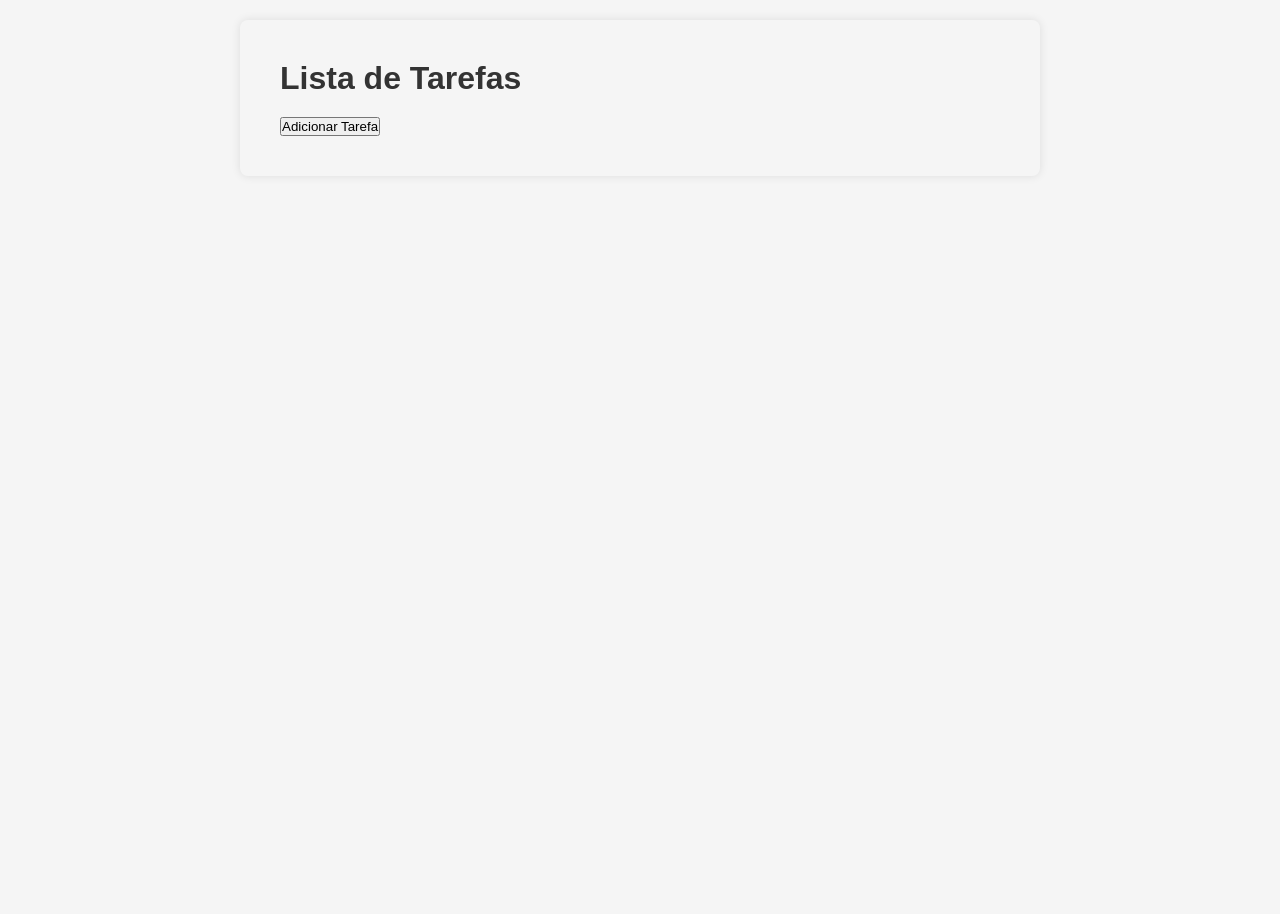
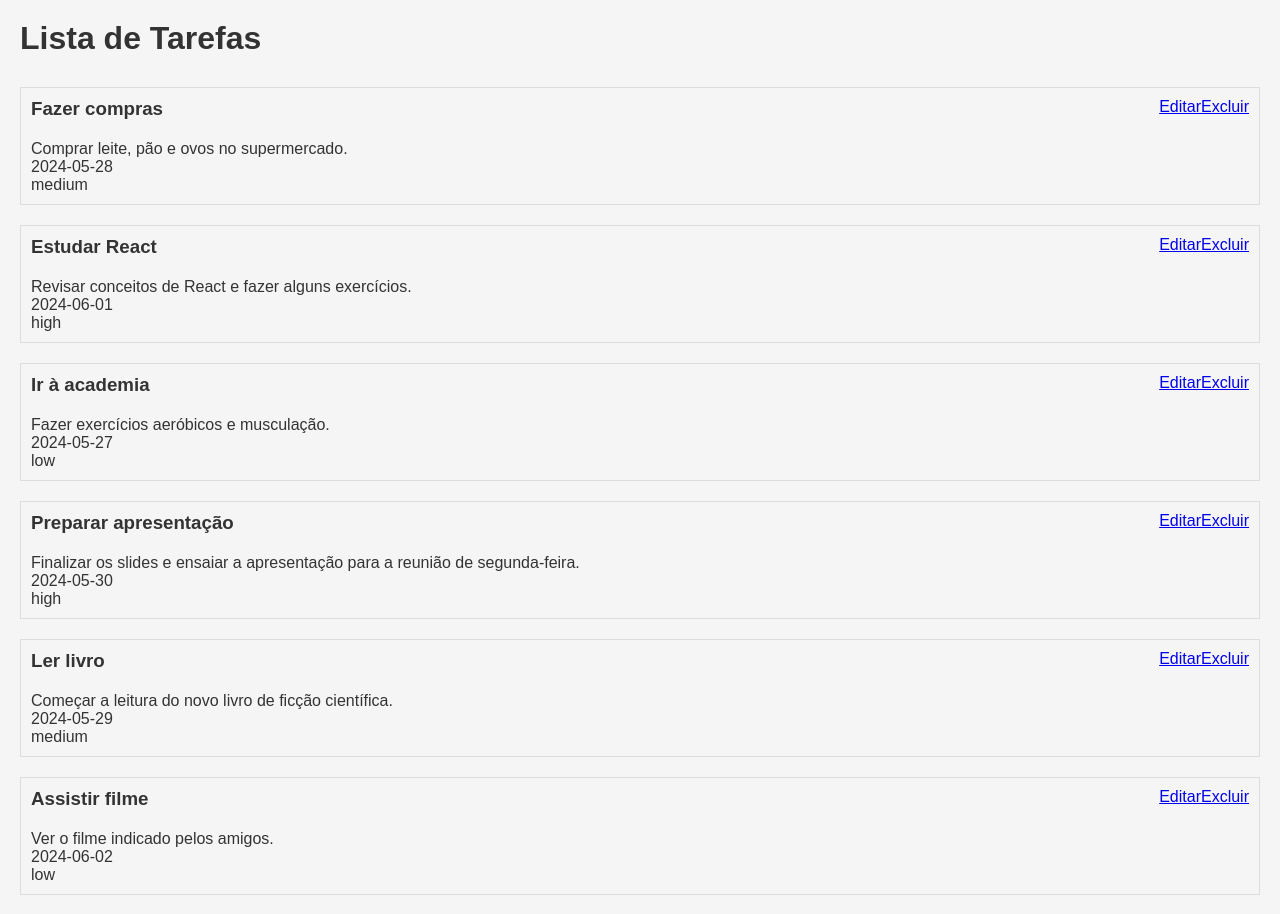
Before and after one commit to Danils0n23/vidaia-list, a React (Create React App) app: page / in a window 1280 px wide. Shown: the top 914 px of the page. Before the commit the page ends 800 px from the top, so only its background shows below. Built offline with nearby package versions, Linux system fonts and the light colour scheme.

Commit message:
update on projet

```diff
--- a/src/App.js
+++ b/src/App.js
@@ -1,46 +1,44 @@
+// App.js
 import React, { useState } from 'react';
-import { BrowserRouter as Router, Route, Routes } from 'react-router-dom';
-import styled from 'styled-components';
-import GlobalStyles from './GlobalStyles';
+import { BrowserRouter as Router, Routes, Route } from 'react-router-dom';
 import HomePage from './pages/HomePage';
 import CreateTaskPage from './pages/CreateTaskPage';
 import EditTaskPage from './pages/EditTaskPage';
 import DeleteTaskPage from './pages/DeleteTaskPage';
 
-const AppContainer = styled.div`
-  max-width: 800px;
-  margin: 0 auto;
-  padding: 20px;
-  border-radius: 8px;
-  box-shadow: 0 0 10px rgba(0, 0, 0, 0.1);
-`;
-
 const App = () => {
   const [tasks, setTasks] = useState([]);
 
-  const addTask = (task) => {
-    setTasks([...tasks, task]);
+  // Função para adicionar uma nova tarefa à lista de tarefas
+  const addTask = (newTask) => {
+    setTasks([...tasks, newTask]);
   };
 
-  const editTask = (updatedTask) => {
-    setTasks(tasks.map((task) => (task.id === updatedTask.id ? updatedTask : task)));
+  // Função para editar uma tarefa existente na lista de tarefas
+  const editTask = (id, updatedTask) => {
+    const updatedTasks = tasks.map(task => {
+      if (task.id === id) {
+        return { ...task, ...updatedTask };
+      }
+      return task;
+    });
+    setTasks(updatedTasks);
   };
 
-  const deleteTask = (taskId) => {
-    setTasks(tasks.filter((task) => task.id !== taskId));
+  // Função para excluir uma tarefa da lista de tarefas
+  const deleteTask = (id) => {
+    const updatedTasks = tasks.filter(task => task.id !== id);
+    setTasks(updatedTasks);
   };
 
   return (
     <Router>
-      <GlobalStyles />
-      <AppContainer>
-        <Routes>
-          <Route path="/" element={<HomePage tasks={tasks} />} />
-          <Route path="/create" element={<CreateTaskPage onCreate={addTask} />} />
-          <Route path="/edit/:id" element={<EditTaskPage tasks={tasks} onEdit={editTask} />} />
-          <Route path="/delete/:id" element={<DeleteTaskPage tasks={tasks} onDelete={deleteTask} />} />
-        </Routes>
-      </AppContainer>
+      <Routes>
+        <Route path="/" element={<HomePage tasks={tasks} />} />
+        <Route path="/create" element={<CreateTaskPage addTask={addTask} />} />
+        <Route path="/edit/:id" element={<EditTaskPage tasks={tasks} editTask={editTask} />} />
+        <Route path="/delete/:id" element={<DeleteTaskPage tasks={tasks} deleteTask={deleteTask} />} />
+      </Routes>
     </Router>
   );
 };
--- /dev/null
+++ b/src/api.js
@@ -0,0 +1,22 @@
+// api.js
+
+// Função para buscar as tarefas do armazenamento local
+const getTasksFromLocalStorage = () => {
+  const tasksData = localStorage.getItem('tasksData');
+  return tasksData ? JSON.parse(tasksData) : [];
+};
+
+// Função para atualizar o armazenamento local com as novas tarefas
+const updateLocalStorage = (tasks) => {
+  localStorage.setItem('tasksData', JSON.stringify(tasks));
+};
+
+// Função para adicionar uma nova tarefa
+const addTask = (newTask) => {
+  const tasks = getTasksFromLocalStorage();
+  const updatedTasks = [...tasks, newTask];
+  updateLocalStorage(updatedTasks);
+  return newTask;
+};
+
+export { addTask };
--- /dev/null
+++ b/src/data/taskData.json
@@ -0,0 +1,73 @@
+
+[
+  {
+    "id": 1,
+    "title": "Fazer compras",
+    "description": "Comprar leite, pão e ovos no supermercado.",
+    "dueDate": "2024-05-28",
+    "priority": "medium"
+  },
+  {
+    "id": 2,
+    "title": "Estudar React",
+    "description": "Revisar conceitos de React e fazer alguns exercícios.",
+    "dueDate": "2024-06-01",
+    "priority": "high"
+  },
+  {
+    "id": 3,
+    "title": "Ir à academia",
+    "description": "Fazer exercícios aeróbicos e musculação.",
+    "dueDate": "2024-05-27",
+    "priority": "low"
+  },
+  {
+    "id": 4,
+    "title": "Preparar apresentação",
+    "description": "Finalizar os slides e ensaiar a apresentação para a reunião de segunda-feira.",
+    "dueDate": "2024-05-30",
+    "priority": "high"
+  },
+  {
+    "id": 5,
+    "title": "Ler livro",
+    "description": "Começar a leitura do novo livro de ficção científica.",
+    "dueDate": "2024-05-29",
+    "priority": "medium"
+  },
+  {
+    "id": 6,
+    "title": "Assistir filme",
+    "description": "Ver o filme indicado pelos amigos.",
+    "dueDate": "2024-06-02",
+    "priority": "low"
+  },
+  {
+    "id": 7,
+    "title": "Limpar a casa",
+    "description": "Limpar os quartos, banheiro e cozinha.",
+    "dueDate": "2024-05-30",
+    "priority": "medium"
+  },
+  {
+    "id": 8,
+    "title": "Fazer backup dos arquivos",
+    "description": "Realizar backup dos documentos importantes no pendrive e na nuvem.",
+    "dueDate": "2024-06-03",
+    "priority": "high"
+  },
+  {
+    "id": 9,
+    "title": "Marcar consulta médica",
+    "description": "Agendar consulta com o médico de família.",
+    "dueDate": "2024-05-31",
+    "priority": "medium"
+  },
+  {
+    "id": 10,
+    "title": "Revisar código",
+    "description": "Revisar e fazer testes no código do projeto antes de enviar para produção.",
+    "dueDate": "2024-06-04",
+    "priority": "high"
+  }
+]
--- a/src/pages/CreateTaskPage.js
+++ b/src/pages/CreateTaskPage.js
@@ -1,41 +1,54 @@
 import React, { useState } from 'react';
 import { useNavigate } from 'react-router-dom';
-import styled from 'styled-components';
+import { addTask } from '../api';
 
-const FormContainer = styled.div`
-  display: flex;
-  flex-direction: column;
-`;
-
-const CreateTaskPage = ({ onCreate }) => {
+const CreateTaskPage = () => {
+  const navigate = useNavigate();
   const [title, setTitle] = useState('');
   const [description, setDescription] = useState('');
   const [dueDate, setDueDate] = useState('');
   const [priority, setPriority] = useState('low');
-  const navigate = useNavigate();
 
   const handleSubmit = (e) => {
     e.preventDefault();
-    const newTask = { id: Date.now(), title, description, dueDate, priority };
-    onCreate(newTask);
+    const newTask = {
+      id: Date.now(),
+      title,
+      description,
+      dueDate,
+      priority
+    };
+    addTask(newTask); // Adiciona a nova tarefa no arquivo JSON
     navigate('/');
   };
 
   return (
-    <FormContainer>
-      <h1>Create Task</h1>
+    <div>
+      <h1>Adicionar Tarefa</h1>
       <form onSubmit={handleSubmit}>
-        <input type="text" placeholder="Title" value={title} onChange={(e) => setTitle(e.target.value)} required />
-        <textarea placeholder="Description" value={description} onChange={(e) => setDescription(e.target.value)} required />
-        <input type="date" value={dueDate} onChange={(e) => setDueDate(e.target.value)} required />
-        <select value={priority} onChange={(e) => setPriority(e.target.value)} required>
-          <option value="low">Low</option>
-          <option value="medium">Medium</option>
-          <option value="high">High</option>
-        </select>
-        <button type="submit">Add Task</button>
+        <label>
+          Título:
+          <input type="text" value={title} onChange={(e) => setTitle(e.target.value)} />
+        </label>
+        <label>
+          Descrição:
+          <textarea value={description} onChange={(e) => setDescription(e.target.value)} />
+        </label>
+        <label>
+          Data de Conclusão:
+          <input type="date" value={dueDate} onChange={(e) => setDueDate(e.target.value)} />
+        </label>
+        <label>
+          Prioridade:
+          <select value={priority} onChange={(e) => setPriority(e.target.value)}>
+            <option value="low">Baixa</option>
+            <option value="medium">Média</option>
+            <option value="high">Alta</option>
+          </select>
+        </label>
+        <button type="submit">Adicionar Tarefa</button>
       </form>
-    </FormContainer>
+    </div>
   );
 };
 
--- a/src/pages/EditTaskPage.js
+++ b/src/pages/EditTaskPage.js
@@ -1,43 +1,58 @@
+// EditTaskPage.js
 import React, { useState, useEffect } from 'react';
 import { useNavigate, useParams } from 'react-router-dom';
-import styled from 'styled-components';
 
-const FormContainer = styled.div`
-  display: flex;
-  flex-direction: column;
-`;
+const EditTaskPage = ({ tasks, editTask }) => {
+  const navigate = useNavigate();
+  const { id } = useParams();
+  const [title, setTitle] = useState('');
+  const [description, setDescription] = useState('');
+  const [dueDate, setDueDate] = useState('');
+  const [priority, setPriority] = useState('low');
 
-const EditTaskPage = ({ tasks, onEdit }) => {
-  const { id } = useParams();
-  const task = tasks.find((task) => task.id === Number(id));
-  const [title, setTitle] = useState(task ? task.title : '');
-  const [description, setDescription] = useState(task ? task.description : '');
-  const [dueDate, setDueDate] = useState(task ? task.dueDate : '');
-  const [priority, setPriority] = useState(task ? task.priority : 'low');
-  const navigate = useNavigate();
+  useEffect(() => {
+    const task = tasks.find(task => task.id === parseInt(id));
+    if (task) {
+      setTitle(task.title);
+      setDescription(task.description);
+      setDueDate(task.dueDate);
+      setPriority(task.priority);
+    }
+  }, [tasks, id]);
 
   const handleSubmit = (e) => {
     e.preventDefault();
-    const updatedTask = { ...task, title, description, dueDate, priority };
-    onEdit(updatedTask);
+    editTask(parseInt(id), { title, description, dueDate, priority });
     navigate('/');
   };
 
   return (
-    <FormContainer>
-      <h1>Edit Task</h1>
+    <div>
+      <h1>Editar Tarefa</h1>
       <form onSubmit={handleSubmit}>
-        <input type="text" placeholder="Title" value={title} onChange={(e) => setTitle(e.target.value)} required />
-        <textarea placeholder="Description" value={description} onChange={(e) => setDescription(e.target.value)} required />
-        <input type="date" value={dueDate} onChange={(e) => setDueDate(e.target.value)} required />
-        <select value={priority} onChange={(e) => setPriority(e.target.value)} required>
-          <option value="low">Low</option>
-          <option value="medium">Medium</option>
-          <option value="high">High</option>
-        </select>
-        <button type="submit">Update Task</button>
+        <label>
+          Título:
+          <input type="text" value={title} onChange={(e) => setTitle(e.target.value)} />
+        </label>
+        <label>
+          Descrição:
+          <textarea value={description} onChange={(e) => setDescription(e.target.value)} />
+        </label>
+        <label>
+          Data de Conclusão:
+          <input type="date" value={dueDate} onChange={(e) => setDueDate(e.target.value)} />
+        </label>
+        <label>
+          Prioridade:
+          <select value={priority} onChange={(e) => setPriority(e.target.value)}>
+            <option value="low">Baixa</option>
+            <option value="medium">Média</option>
+            <option value="high">Alta</option>
+          </select>
+        </label>
+        <button type="submit">Salvar Alterações</button>
       </form>
-    </FormContainer>
+    </div>
   );
 };
 
--- a/src/pages/HomePage.js
+++ b/src/pages/HomePage.js
@@ -1,22 +1,22 @@
-// src/pages/HomePage.js
-import React from 'react';
+import React, { useState, useEffect } from 'react';
 import { Link } from 'react-router-dom';
-import styled from 'styled-components';
-import TaskList from '../components/TaskList';
+import TaskList from "../components/TaskList";
+import tasksData from '../data/taskData.json';
 
-const PageContainer = styled.div`
-  padding: 20px;
-`;
+const HomePage = ({ toggleComplete }) => {
+  const [tasks, setTasks] = useState([]);
 
-const HomePage = ({ tasks, onToggleComplete }) => {
+  useEffect(() => {
+    // Carrega os dados do arquivo JSON quando o componente é montado
+    setTasks(tasksData);
+  }, []);
+
   return (
-    <PageContainer>
+    <div>
       <h1>Lista de Tarefas</h1>
-      <TaskList tasks={tasks} onToggleComplete={onToggleComplete} />
-      <Link to="/create">
-        <button>Adicionar Tarefa</button>
-      </Link>
-    </PageContainer>
+      <TaskList tasks={tasks} toggleComplete={toggleComplete} />
+      <Link to="/create">Adicionar Tarefa</Link>
+    </div>
   );
 };
 
```
Also changed, not shown: src/components/TaskForm.js (+79 -12 lines), src/pages/DeleteTaskPage.js (+9 -22 lines).
